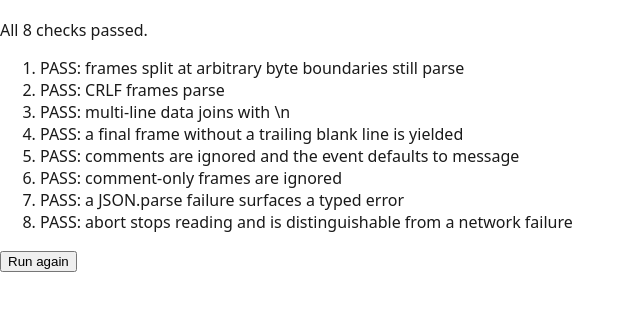
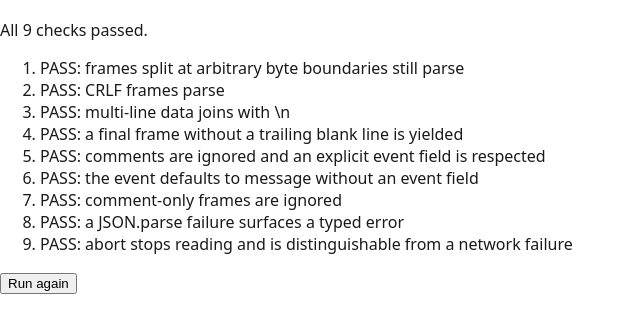
Before and after one commit to dvadell/sdlc, a plain HTML site: page frontend/sse-selftest.html in a window 1280 px wide. Shown: the part 67-400 px from the top of the page, without its empty margins (0-640 px from the left). Drawn offline with Linux system fonts and the light colour scheme.

Commit message:
0037: Frontend SSE reader review fixes

```diff
--- a/frontend/js/sse.js
+++ b/frontend/js/sse.js
@@ -39,7 +39,7 @@ function parseFrame(frame) {
       continue;
     }
     if (line.startsWith("event:")) {
-      event = line.slice(6).trim();
+      event = line.slice(6).replace(/^ /, "");
     } else if (line.startsWith("data:")) {
       // `data:` may carry an optional single space before the payload, and
       // several data lines of one frame are joined with a newline.
@@ -71,6 +71,11 @@ function parseFrame(frame) {
 // iteration ends with a `SseStoppedError`, which callers treat as a stop instead
 // of a failure (ticket 0037).
 export async function* readSse(response, signal) {
+  // A bodyless response (for example a 204) has nothing to read; end cleanly
+  // instead of failing on a missing reader.
+  if (response.body == null) {
+    return;
+  }
   const reader = response.body.getReader();
   const decoder = new TextDecoder();
   // The stop promise settles once, when the stream stops; the reader race below
--- a/frontend/sse-selftest.html
+++ b/frontend/sse-selftest.html
@@ -67,7 +67,8 @@
         const controller = new AbortController();
         const pending = (async () => {
           for await (const event of readSse({ body: neverEndingStream() }, controller.signal)) {
-            // A stopped stream yields no events before it stops.
+            // An aborted read ends iteration with SseStoppedError regardless of
+            // how many events were yielded before the abort fired.
           }
         })();
         setTimeout(() => controller.abort(), 25);
@@ -113,7 +114,10 @@
         check("a final frame without a trailing blank line is yielded", finalEvents.length === 1 && finalEvents[0].event === "done");
 
         const commentEvents = await collectEvents(sseResponse([': keep-alive\nevent: delta\ndata: {"text": "Hi"}\n\n']));
-        check("comments are ignored and the event defaults to message", commentEvents.length === 1 && commentEvents[0].event === "delta");
+        check("comments are ignored and an explicit event field is respected", commentEvents.length === 1 && commentEvents[0].event === "delta");
+
+        const defaultEvents = await collectEvents(sseResponse(['data: {"text": "Hi"}\n\n']));
+        check("the event defaults to message without an event field", defaultEvents.length === 1 && defaultEvents[0].event === "message");
 
         const heartbeatEvents = await collectEvents(sseResponse([": keep-alive\n\n"]));
         check("comment-only frames are ignored", heartbeatEvents.length === 0);
@@ -139,6 +143,15 @@
         });
       });
 
+      runButton.disabled = true;
+      run()
+        .catch(() => {
+          status.textContent = "The frame checks failed to run.";
+        })
+        .finally(() => {
+          runButton.disabled = false;
+        });
+
       run();
     </script>
   </body>
```
Also changed, not shown: frontend/js/sse.test.mjs (+5 -5 lines).
